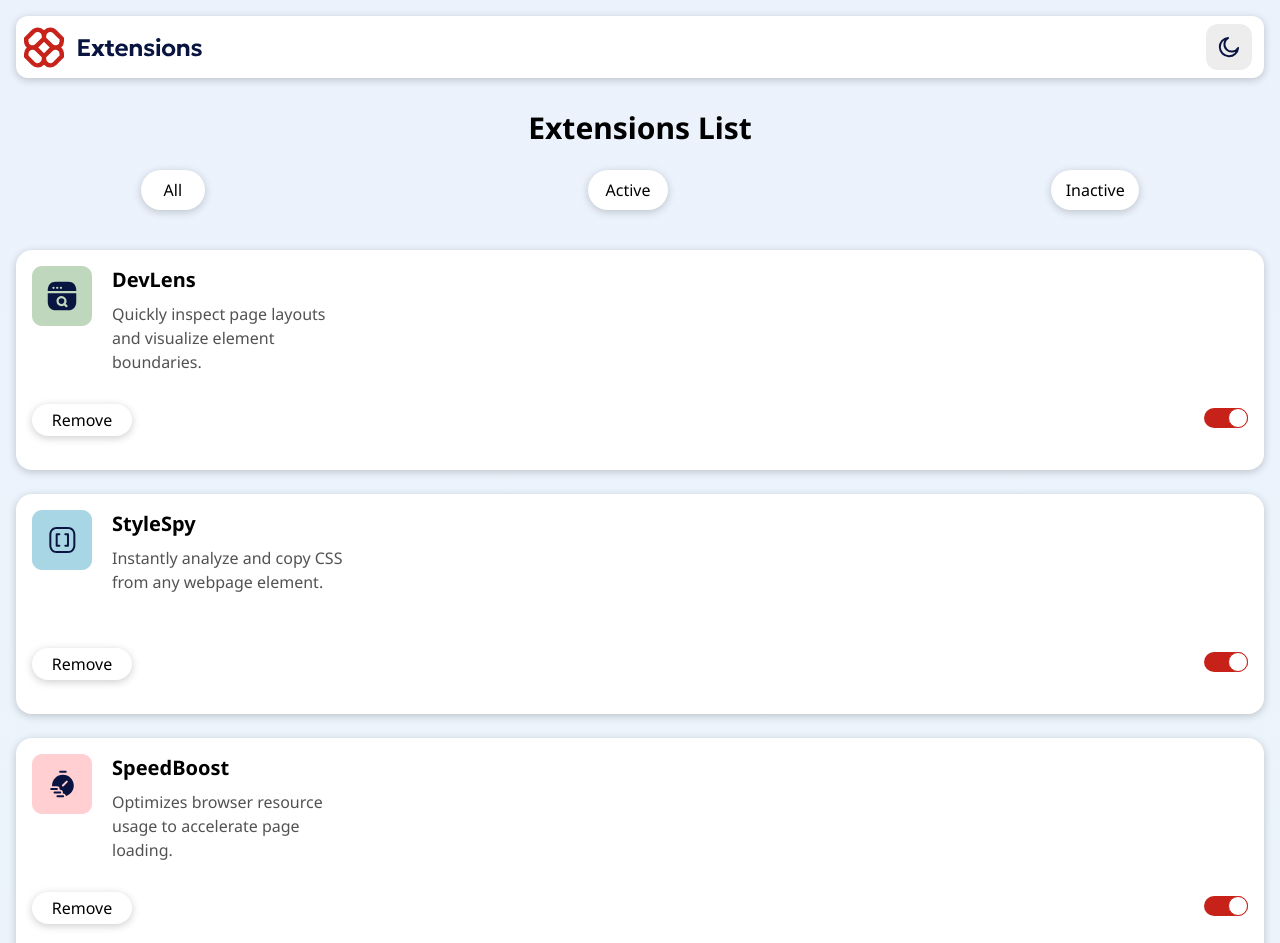
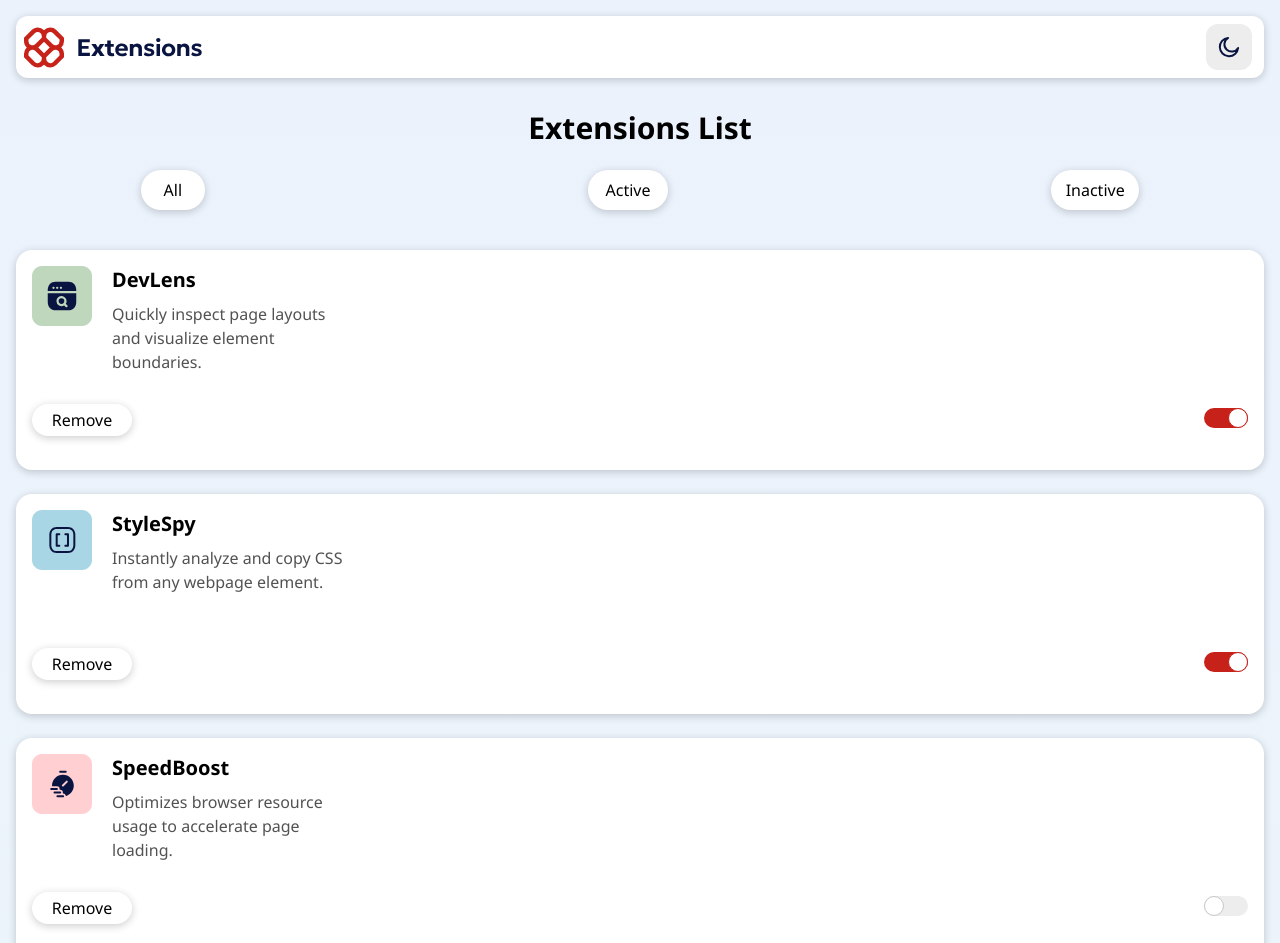
Before and after one commit to prophesierc/browser-extensions-manager-ui-main, a Vue app: page / in a window 1280 px wide. Shown: the top 943 px of the page. Built offline with nearby package versions, Linux system fonts and the light colour scheme.

Commit message:
update CardContainer.vue Checkboxes set dynamic id and label WIP fix checkbox clickzone styling

```diff
--- a/src/Components/CardContainer.vue
+++ b/src/Components/CardContainer.vue
@@ -19,12 +19,17 @@
 
       <span class="relative w-11 h-6">
 
-        <input checked id="toggle" type="checkbox"
+        <input :checked="data.isActive"
+          :id="`toggle-${index}`"
+          type="checkbox"
+          v-model="data.isActive"
           class="peer appearance-none w-11 h-5 bg-Neutral-100 rounded-full checked:bg-red-dark duration-300" />
-        <label for="toggle"
+
+        <label for="`toggle-${index}`"
           class="absolute left-0 w-5 h-5 bg-white rounded-full border border-Neutral-300
             transition-transformduration-300 peer-checked:translate-x-6 peer-checked:border-red-dark cursor-pointer">
         </label>
+
       </span>
 
     </span>
```
